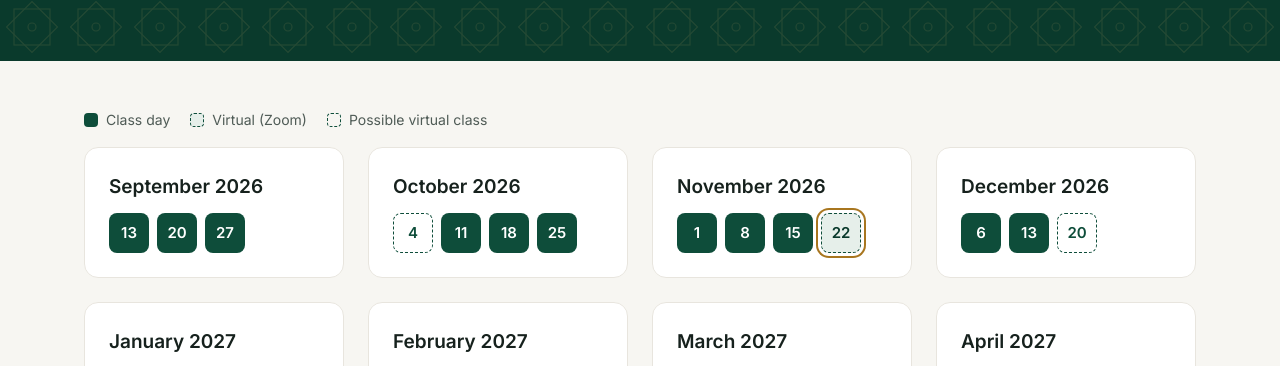
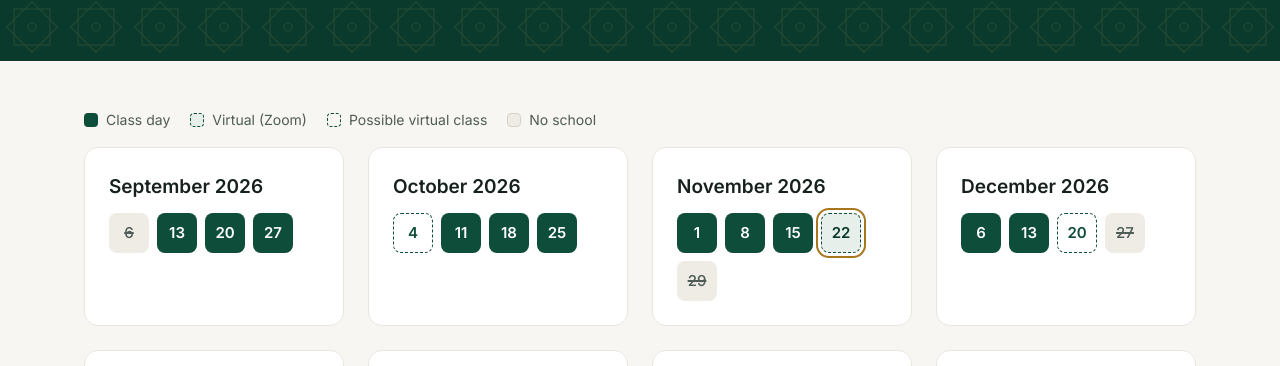
Before and after one commit to mamoonrkhan/issv-website, an Astro site: page /calendar in a window 1280 px wide. Shown: the part 415-781 px from the top of the page. Built offline with nearby package versions, Linux system fonts and the light colour scheme; Astro itself is replaced by a stand-in of ours.

Commit message:
Show holidays in calendar months; natural-height payment cards
- Calendar month boxes now include no-school Sundays, crossed out,
  with a "No school" legend entry
- Pay-by-check card no longer stretches to match the Zelle card
- Copy status line takes no space until there's a message

```diff
--- a/src/pages/calendar.astro
+++ b/src/pages/calendar.astro
@@ -10,13 +10,18 @@ import { dateRange, shortDate } from '../lib/schedule';
 
 const classDays = calendar.sundays.filter((s) => s.status !== 'no-school');
 const months: { name: string; days: { n: number; date: string; cls: string; label: string }[] }[] = [];
-for (const s of classDays) {
+// Every Sunday in the year, so the month boxes show holidays too.
+const sundays = [...calendar.sundays].sort((a, b) => a.date.localeCompare(b.date));
+for (const s of sundays) {
   const d = new Date(s.date + 'T12:00:00Z');
   const name = d.toLocaleDateString('en-US', { month: 'long', year: 'numeric', timeZone: 'UTC' });
   let m = months.find((x) => x.name === name);
   if (!m) months.push((m = { name, days: [] }));
-  const cls = s.status === 'possible-virtual' ? 'day-maybe' : s.status === 'virtual' ? 'day-virtual' : 'day-class';
-  const label = s.status === 'possible-virtual' ? 'Possible virtual class' : s.status === 'virtual' ? 'Virtual class (Zoom)' : 'Class day';
+  const [cls, label] =
+    s.status === 'no-school' ? ['day-off', `No school${s.note ? ` (${s.note})` : ''}`]
+    : s.status === 'possible-virtual' ? ['day-maybe', 'Possible virtual class']
+    : s.status === 'virtual' ? ['day-virtual', 'Virtual class (Zoom)']
+    : ['day-class', 'Class day'];
   m.days.push({ n: d.getUTCDate(), date: s.date, cls, label });
 }
 const hasVirtual = classDays.some((s) => s.status === 'virtual');
@@ -37,6 +42,7 @@ const events = [...calendar.events].sort((a, b) => a.date.localeCompare(b.date))
       <span><span class="swatch swatch-class"></span>Class day</span>
       {hasVirtual && <span><span class="swatch swatch-virtual"></span>Virtual (Zoom)</span>}
       <span><span class="swatch swatch-maybe"></span>Possible virtual class</span>
+      <span><span class="swatch swatch-off"></span>No school</span>
     </div>
     <div class="months">
       {months.map((m) => (
--- a/src/styles/global.css
+++ b/src/styles/global.css
@@ -386,6 +386,7 @@ a:hover .arrow { transform: translateX(4px); }
 .swatch-class { background: var(--green-700); }
 .swatch-virtual { border: 1.5px dashed var(--green-700); background: var(--green-50); }
 .swatch-maybe { border: 1.5px dashed var(--green-700); }
+.swatch-off { background: var(--stone-200); border: 1px solid var(--stone-400); }
 .months { display: grid; gap: var(--gap); grid-template-columns: repeat(auto-fill, minmax(min(100%, 260px), 1fr)); }
 .month { display: flex; flex-direction: column; gap: 12px; }
 .month h3 { font-size: var(--fs-card); font-weight: 600; }
@@ -397,6 +398,7 @@ a:hover .arrow { transform: translateX(4px); }
 .day-class { background: var(--green-700); color: var(--white); }
 .day-maybe { border: 1.5px dashed var(--green-700); color: var(--green-700); }
 .day-virtual { border: 1.5px dashed var(--green-700); color: var(--green-900); background: var(--green-50); }
+.day-off { background: var(--stone-200); color: var(--muted); font-weight: 500; text-decoration: line-through; text-decoration-thickness: 1.5px; }
 .day.today { box-shadow: 0 0 0 3px var(--white), 0 0 0 5px var(--gold-500); }
 
 /* ---------- Curriculum tabs ---------- */
@@ -441,7 +443,7 @@ a:hover .arrow { transform: translateX(4px); }
 .total span { color: var(--muted); }
 .total output { font-family: var(--font-serif); font-size: 32px; font-weight: 700; color: var(--green-900); }
 
-.pay-grid { display: grid; gap: var(--gap); align-items: stretch; grid-template-columns: repeat(auto-fit, minmax(min(100%, 420px), 1fr)); }
+.pay-grid { display: grid; gap: var(--gap); align-items: start; grid-template-columns: repeat(auto-fit, minmax(min(100%, 420px), 1fr)); }
 .pay-option { background: var(--white); border: 1px solid var(--line); border-radius: 16px; overflow: hidden; display: flex; flex-direction: column; }
 .pay-option.featured { border: 2px solid var(--green-700); }
 .pay-head { padding: 18px 28px; display: flex; align-items: center; gap: 14px; background: var(--stone-200); }
@@ -469,7 +471,8 @@ a:hover .arrow { transform: translateX(4px); }
 .qr .placeholder { background: var(--ground); }
 .qr figcaption { font-size: 13px; color: var(--muted); }
 .fineprint { font-size: 13px; color: var(--muted); }
-.status-msg { font-size: 14px; color: var(--green-700); font-weight: 600; min-height: 1.4em; }
+.status-msg { font-size: 14px; color: var(--green-700); font-weight: 600; }
+.status-msg:empty { display: none; }
 
 /* ---------- Search ---------- */
 .narrow-page { max-width: 820px; margin: 0 auto; padding: var(--space-major) var(--gutter) 96px; display: flex; flex-direction: column; gap: 20px; }
```
